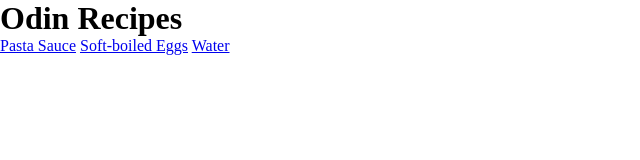
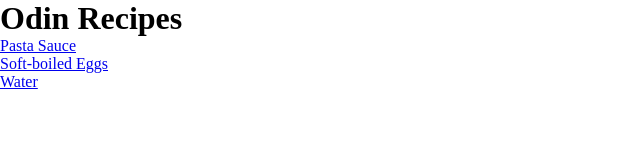
Before and after one commit to Mase1up/odin-recipes, a plain HTML site: page index.html in a window 1280 px wide. Shown: the whole page, without its empty margins (0-640 px from the left). Drawn offline with Linux system fonts and the light colour scheme.

Commit message:
Fix links to be <li>

```diff
--- a/index.html
+++ b/index.html
@@ -10,9 +10,9 @@
 <body>
     <h1>Odin Recipes</h1>
         <ul>
-            <a href="recipes/pasta-sauce.html">Pasta Sauce</a>
-            <a href="/recipes/soft-boiled-eggs.html">Soft-boiled Eggs</a>
-            <a href="/recipes/water.html">Water</a>
+          <li><a href="recipes/pasta-sauce.html">Pasta Sauce</a></li>
+          <li><a href="/recipes/soft-boiled-eggs.html">Soft-boiled Eggs</a></li>
+            <li><a href="/recipes/water.html">Water</a></li>
         </ul>
 
 
```
